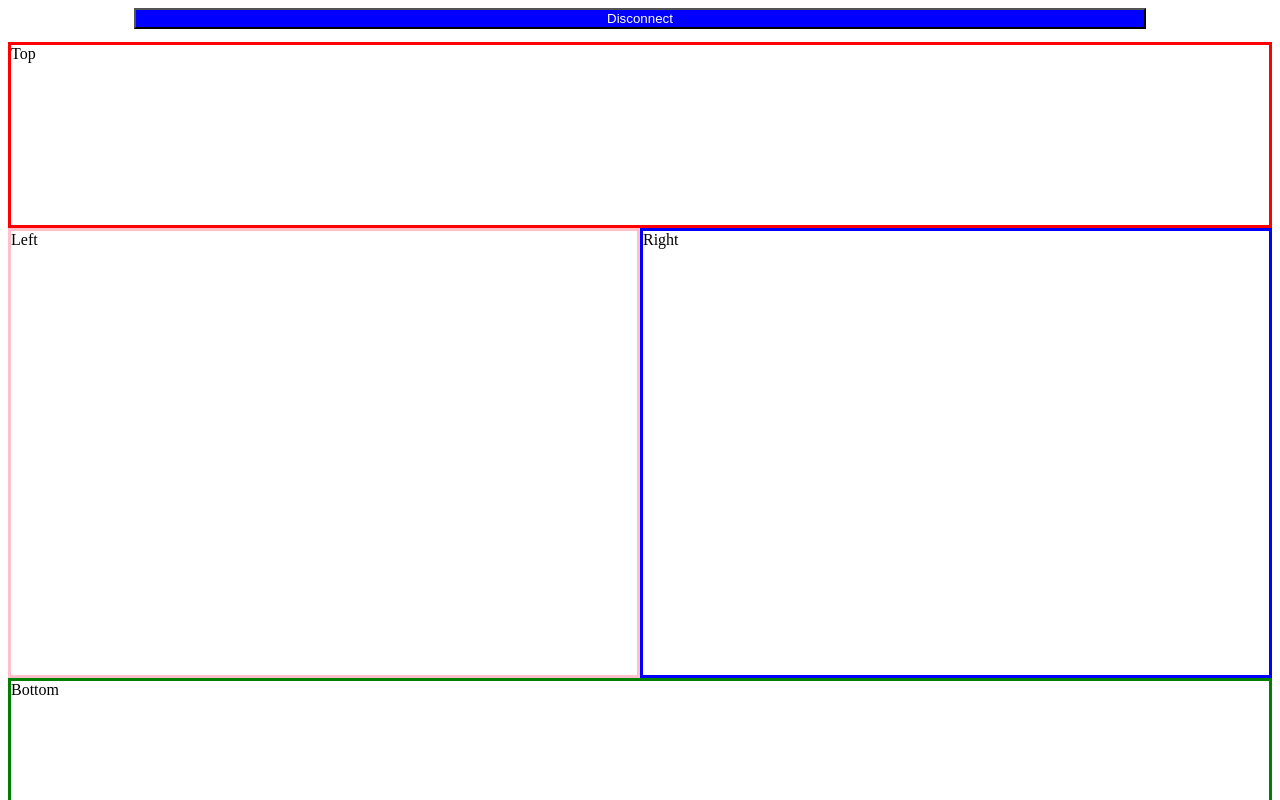
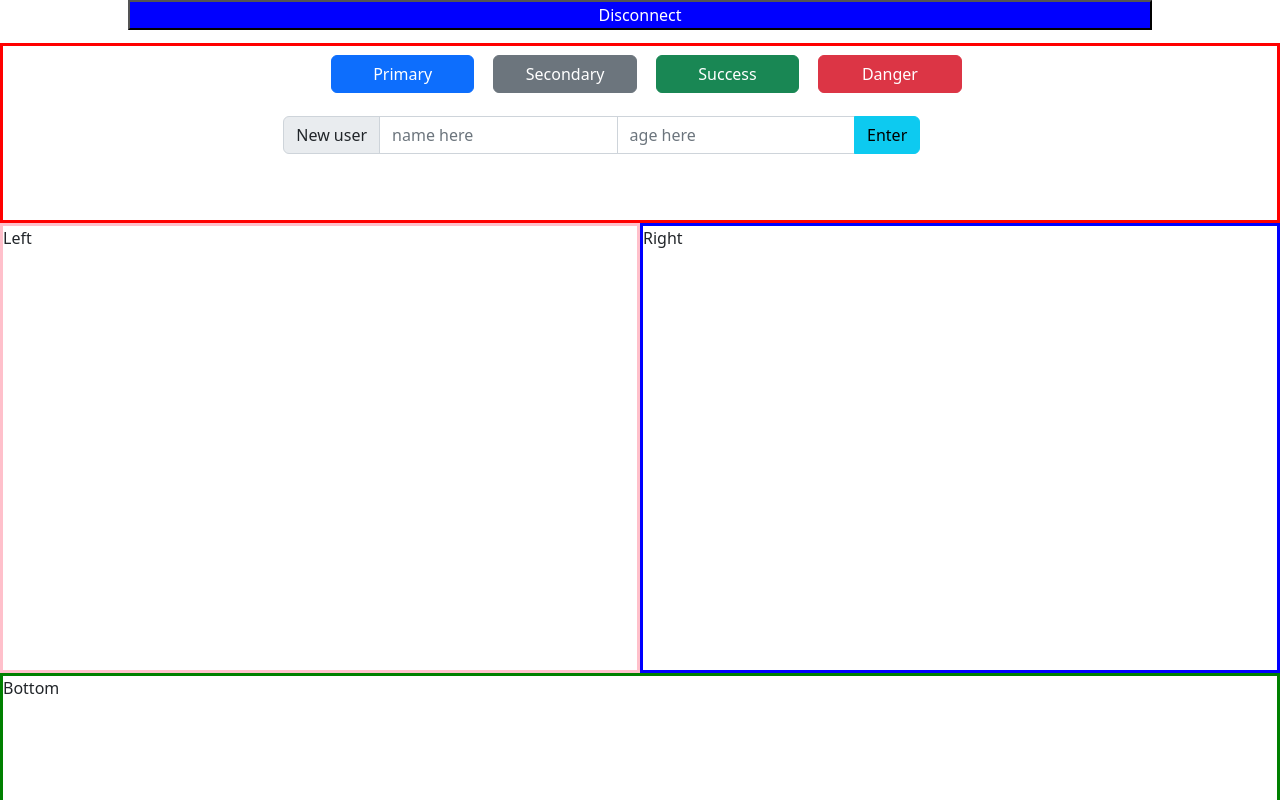
Before and after one commit to lauranuez/tutorial_vue, a Vue app: page / in a window 1280 px wide. Both pictures are taken after a click on the button "Connect". Shown: the top 800 px of the page. Built offline with nearby package versions, Linux system fonts and the light colour scheme.

Commit message:
Step4: Boostrap buttons and input

```diff
--- a/package.json
+++ b/package.json
@@ -8,6 +8,9 @@
     "lint": "vue-cli-service lint"
   },
   "dependencies": {
+    "@popperjs/core": "^2.11.6",
+    "bootstrap": "^5.2.3",
+    "bootstrap-vue-3": "^0.4.15",
     "core-js": "^3.6.5",
     "vue": "^3.0.0"
   },
--- a/src/components/Top.vue
+++ b/src/components/Top.vue
@@ -1,26 +1,64 @@
 <template>
-    <div class = "topStyle">
-        Top
+  <div class="topStyle">
+    <div style="margin-left: 25%">
+      <b-button
+        @click="primaryClicked"
+        style="margin: 1%; width: 15%"
+        variant="primary"
+        >Primary</b-button
+      >
+      <b-button style="margin: 1%; width: 15%" variant="secondary"
+        >Secondary</b-button
+      >
+      <b-button style="margin: 1%; width: 15%" variant="success"
+        >Success</b-button
+      >
+      <b-button style="margin: 1%; width: 15%" variant="danger"
+        >Danger</b-button
+      >
     </div>
+    <b-input-group
+      prepend="New user"
+      style="width: 50%; margin-left: 22%; margin-top: 1%"
+    >
+      <b-form-input placeholder="name here" v-model="username"></b-form-input>
+      <b-form-input placeholder="age here" v-model="age"></b-form-input>
+      <b-input-group-append>
+        <b-button @click="InputUsername" variant="info">Enter</b-button>
+      </b-input-group-append>
+    </b-input-group>
+  </div>
 </template>
 
 <script lang="ts">
-import { defineComponent } from 'vue'
+import { defineComponent,ref } from "vue";
 
 export default defineComponent({
-    setup () {
-
-
-        return {}
+  setup() {
+    let username= ref(undefined);
+    let age = ref(undefined);
+    function primaryClicked() {
+      console.log("Primary clicked");
     }
-})
+    function InputUsername(){
+        console.log('name: ', username.value, 'age: ', age.value);
+        username.value = undefined;
+        age.value = undefined;
+    }
+    return {
+      primaryClicked,
+      InputUsername,
+      username,
+      age
+    };
+  },
+});
 </script>
-
+s
 <style scoped>
-.topStyle{
-    border-style: solid;
-    border-color: red;
-    height: 20%;
+.topStyle {
+  border-style: solid;
+  border-color: red;
+  height: 20%;
 }
-
 </style>
```
Also changed, not shown: src/main.ts (+7 -1 lines), 1 other file (tests, documents, lock files or other folders).
